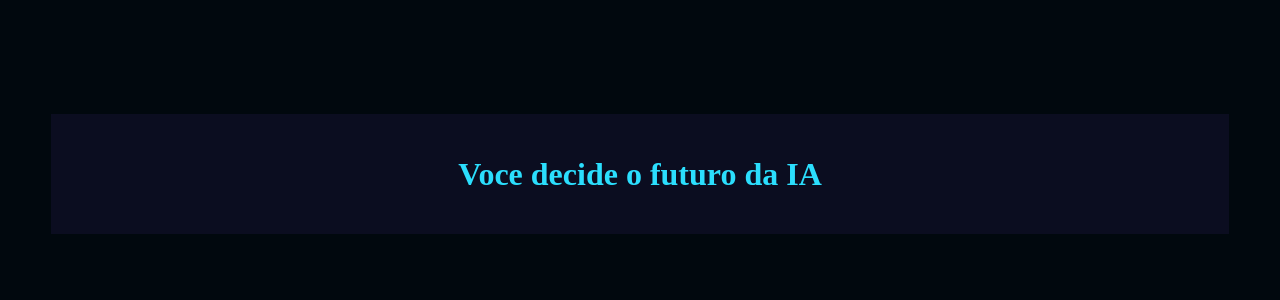
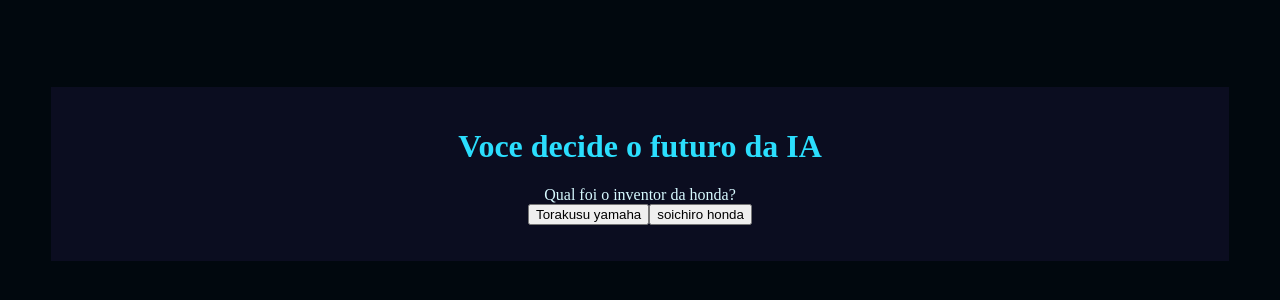
Before and after one commit to gabrielbortoluzzi2022/pagina--IA-, a plain HTML site: page index.html in a window 1280 px wide. Shown: the part 234-534 px from the top of the page. Drawn offline with Linux system fonts and the light colour scheme.

Commit message:
16/10/24

```diff
--- a/index.html
+++ b/index.html
@@ -9,8 +9,8 @@
 <body>
     <div class="caixa-principal">
         <h1>Voce decide o futuro da IA</h1>
-        <div class="caixa-pergunta"></div>
-        <div class="caixa-alternativa"></div>
+        <div class="caixa-perguntas"></div>
+        <div class="caixa-alternativas"></div>
         <div class="caixa-resultados">
             <p class="texto-resultados"></p>
         </div>
--- a/script.js
+++ b/script.js
@@ -8,24 +8,41 @@ const perguntas = [
     {
         enunciado: "Qual foi o inventor da honda?",
         alternativas: [
-        "Torakusu yamaha",
-        "soichiro honda"
+            {
+                texto:"Torakusu yamaha",
+                afirmacao:"afirmação"
+            },
+            {
+                texto:"soichiro honda",
+                afirmacao:"afirmação"
+            }
+
+
         ]
 
     },
     {
         enunciado: "A motocicleta titan 150 é de qual fabricante",
         alternativas: [
-        "Honda",
-        "Yamaha"
+            {
+                texto:"Honda",
+                afirmacao: "Yamaha"
+            },
+
+
+
         ]
 
     },
     {
         enunciado: "A motocicleta ybr 125 é de qual fabricante",
         alternativas: [
-        "Honda",
-        "Yamaha"
+        {
+            texto:"Honda",
+            afirmacao: "Yamaha"
+        }
+
+
         ]
 
 
@@ -33,8 +50,12 @@ const perguntas = [
     {
         enunciado: "A motocicleta xtz 125 é de qual fabricante",
         alternativas: [
-        "Honda",
-        "Yamaha"
+            {
+                texto:"Honda",
+                afirmacao: "Yamaha"
+            }
+
+
         ]
 
     }
@@ -49,3 +70,15 @@ function mostraPergunta() {
     caixaPerguntas.textContent = perguntaAtual.enunciado;
     mostraAltrnativas();
 }
+function mostraAltrnativas() {
+    for(const alternativas of perguntaAtual.alternativas){
+        const botaoAlternativas = document.createElement("button");
+        botaoAlternativas.textContent = alternativas.texto;
+        botaoAlternativas.addEventListener("click",function(){
+            atual++;
+            mostraPergunta();
+        });
+        caixaAltermativas.appendChild(botaoAlternativas);
+    }
+}
+mostraPergunta();
```
